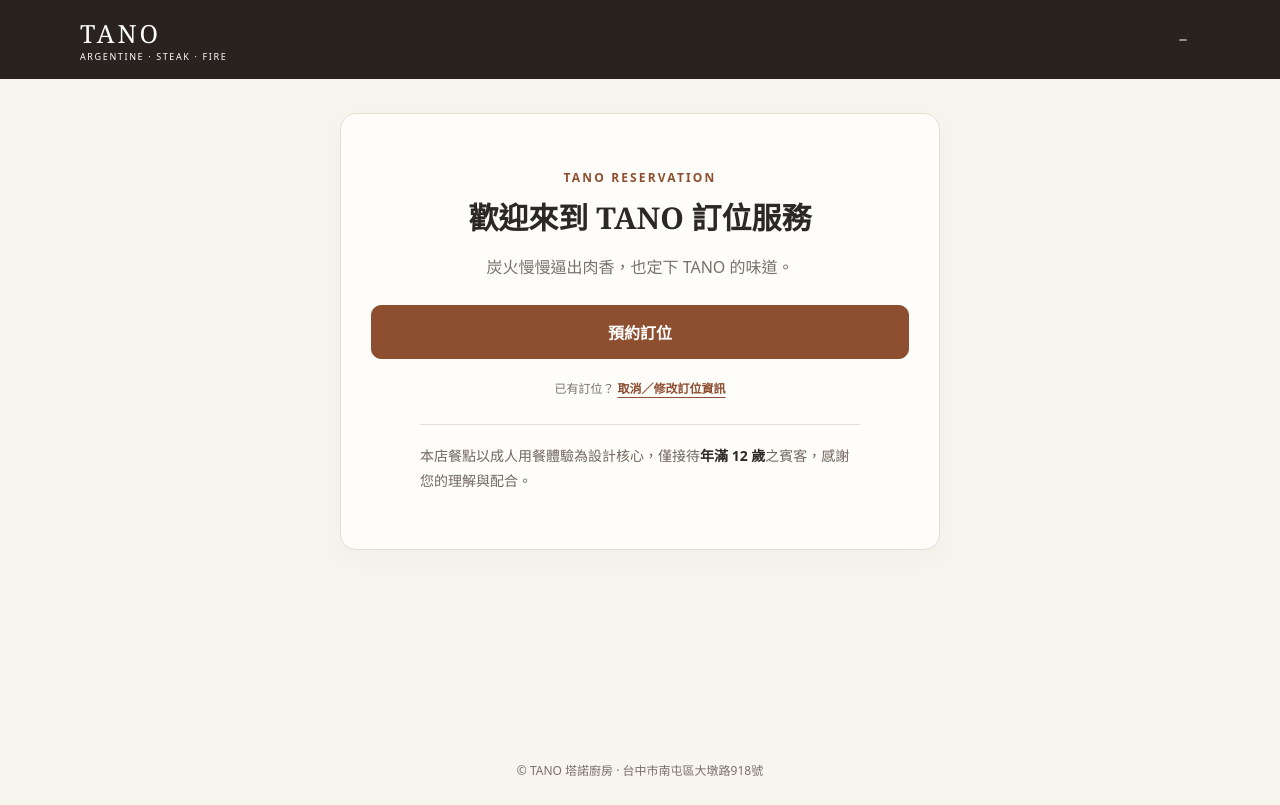
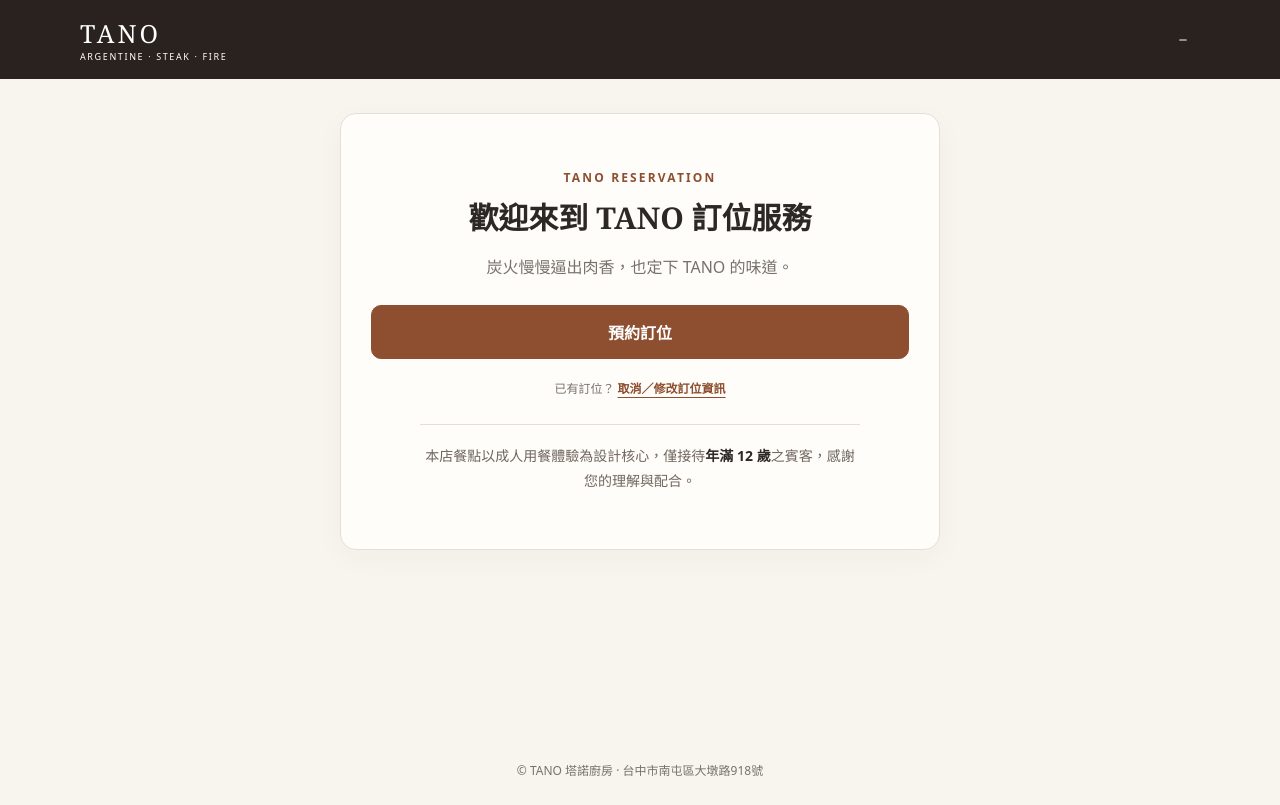
Before and after one commit to eforeli/tanoreservation, a Next.js app: page /reserve in a window 1280 px wide. Built offline with nearby package versions, Linux system fonts and the light colour scheme.

Commit message:
Center the reservation age policy notice

```diff
--- a/app/style.css
+++ b/app/style.css
@@ -215,7 +215,7 @@ input[type="date"],input[type="time"]{width:100%;min-width:0;max-width:100%;-web
 .booking-entry .muted{margin-bottom:24px}
 .booking-entry-details{min-width:0}
 .booking-entry-details>.small{margin:20px 0 0}
-.booking-age-notice{max-width:440px;margin:24px auto 0;padding-top:18px;border-top:1px solid var(--border);color:#70665e;font-size:14px;line-height:1.85;text-align:left;text-wrap:pretty}
+.booking-age-notice{max-width:440px;margin:24px auto 0;padding-top:18px;border-top:1px solid var(--border);color:#70665e;font-size:14px;line-height:1.85;text-align:center;text-wrap:pretty}
 .booking-age-notice strong{color:var(--ink);font-weight:650;white-space:nowrap}
 .booking-link-primary{display:block;text-align:center;background:var(--accent);border:1px solid var(--accent);color:#fff;padding:14px 18px;border-radius:10px;font-weight:700;margin:20px 0}
 .booking-link-primary:hover{background:#6e3a23;color:#fff}
```
